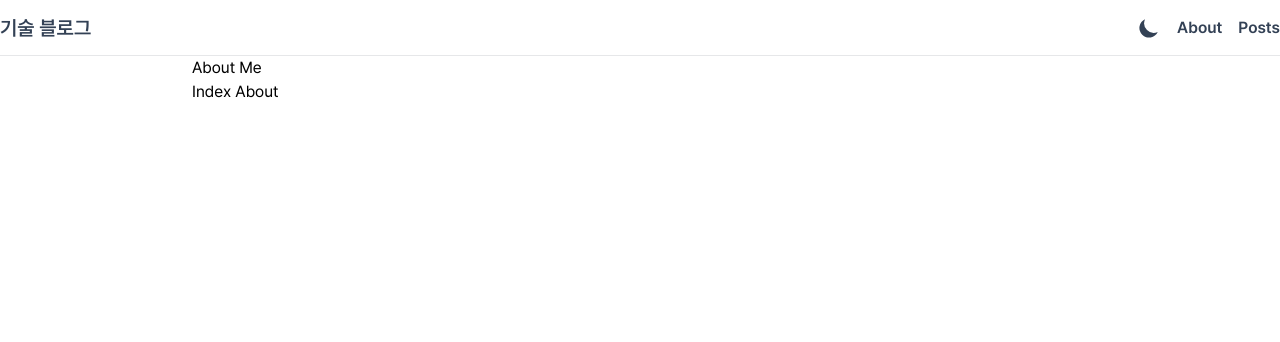
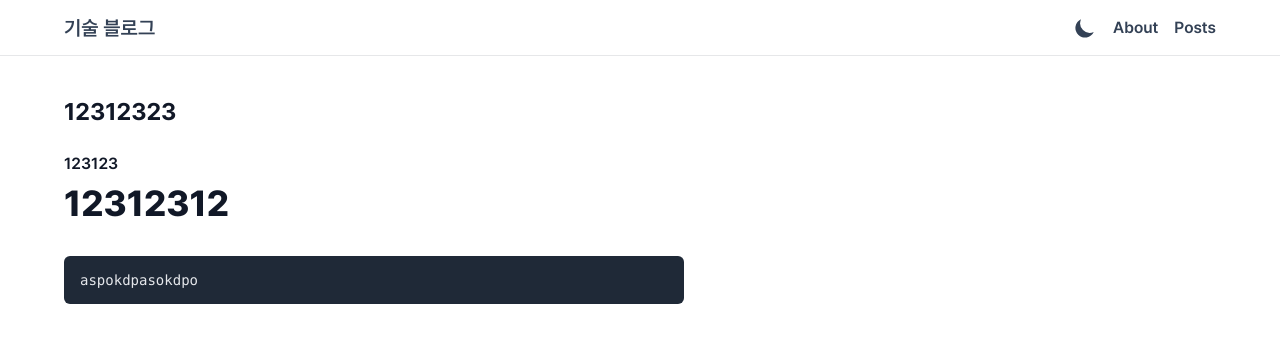
Before and after one commit to jklasd2001/next-blog, a Next.js app: page / in a window 1280 px wide. Shown: the top 342 px of the page. Built offline with nearby package versions, Linux system fonts and the light colour scheme.

Commit message:
feat: mdx 적용

```diff
--- a/next.config.js
+++ b/next.config.js
@@ -1,7 +1,19 @@
 const withPWA = require('next-pwa')
 const runtimeCaching = require('next-pwa/cache')
 
-module.exports = withPWA({
+const withMDX = require('@next/mdx')({
+  extension: /\.mdx?$/,
+  options: {
+    remarkPlugins: [],
+    rehypePlugins: [],
+    // If you use `MDXProvider`, uncomment the following line.
+    // providerImportSource: "@mdx-js/react",
+  },
+})
+
+module.exports = withMDX(
+  withPWA({
+    pageExtensions: ['ts', 'tsx', 'js', 'jsx', 'md', 'mdx'],
     pwa: {
       dest: 'public',
       scope: '/',
@@ -14,3 +26,4 @@ module.exports = withPWA({
       domains: ["localhost"]
     }
   })
+)
--- a/src/components/Header/Header.tsx
+++ b/src/components/Header/Header.tsx
@@ -1,12 +1,20 @@
 import { SunIcon, MoonIcon } from '@heroicons/react/solid'
 import { useTheme } from 'next-themes'
 import Link from 'next/link'
+import { Fragment, useEffect, useState } from 'react'
 
 export const Header = () => {
   const { theme, setTheme } = useTheme()
+  const [mounted, setMounted] = useState(false)
+
+  useEffect(() => {
+    setMounted(true)
+  }, [])
+
+  if (mounted) {
     return (
       <header className="sticky top-0 flex h-[56px] items-center border-b border-b-slate-900 border-opacity-10 backdrop-blur dark:border-b-slate-200 dark:border-opacity-10">
-      <div className="container mx-auto flex items-center justify-between">
+        <div className="mx-auto flex w-full max-w-6xl items-center justify-between">
           <div className="text-[20px] font-semibold text-slate-700 dark:text-slate-200">
             기술 블로그
           </div>
@@ -44,3 +52,5 @@ export const Header = () => {
       </header>
     )
   }
+  return <Fragment />
+}
--- a/src/components/Layout/Layout.tsx
+++ b/src/components/Layout/Layout.tsx
@@ -10,7 +10,7 @@ export const Layout = ({ children }: LayoutProps) => {
   return (
     <div className="flex min-h-screen flex-col">
       <Header />
-      <div className="container mx-auto max-w-4xl flex-1">{children}</div>
+      <div className="mx-auto w-full max-w-6xl flex-1 py-10">{children}</div>
     </div>
   )
 }
--- a/src/pages/_document.js
+++ b/src/pages/_document.js
@@ -14,13 +14,10 @@ class MyDocument extends Document {
         <Head>
           <meta name="description" content="김영수의 개발 블로그입니다. 하나라도 얻어가셨으면 좋겠습니다." />
           <link rel="icon" href="/favicon.ico" />
-          {/* 폰트 파일을 더 일찍 가려오기 위함 */}
-          <link rel="preconnect" href="https://fonts.googleapis.com" ></link>
-          <link rel="preconnect" href="https://fonts.gstatic.com" crossOrigin="true"></link>
-          <link href={`https://fonts.googleapis.com/css2?family=Noto+Serif+KR:wght@200;300;400;500;600;700;900&display=swap`} rel="stylesheet"></link>
+
         </Head>
         {/* Tailwind CSS Font Family */}
-        <body className="font-nunito bg-white dark:bg-slate-900">
+        <body>
           <Main />
           <NextScript />
         </body>
--- a/src/pages/index.tsx
+++ /dev/null
@@ -1,12 +0,0 @@
-import type { NextPage } from 'next'
-
-const Home: NextPage = () => {
-  return (
-    <div>
-      <div>About Me</div>
-      <div>Index About</div>
-    </div>
-  )
-}
-
-export default Home
--- a/tailwind.config.js
+++ b/tailwind.config.js
@@ -1,7 +1,7 @@
 module.exports = {
   content: [
-    'src/pages/**/*.{js,ts,jsx,tsx}',
-    'src/components/**/*.{js,ts,jsx,tsx}',
+    'src/pages/**/*.{js,ts,jsx,tsx,mdx}',
+    'src/components/**/*.{js,ts,jsx,tsx,mdx}',
   ],
   darkMode: "class",
   theme: {
```
Also changed, not shown: package.json (+17 -15 lines), src/pages/index.mdx (added, +11 -0 lines), 1 other file (tests, documents, lock files or other folders). Lines whose indentation alone changed are shown as unchanged.
